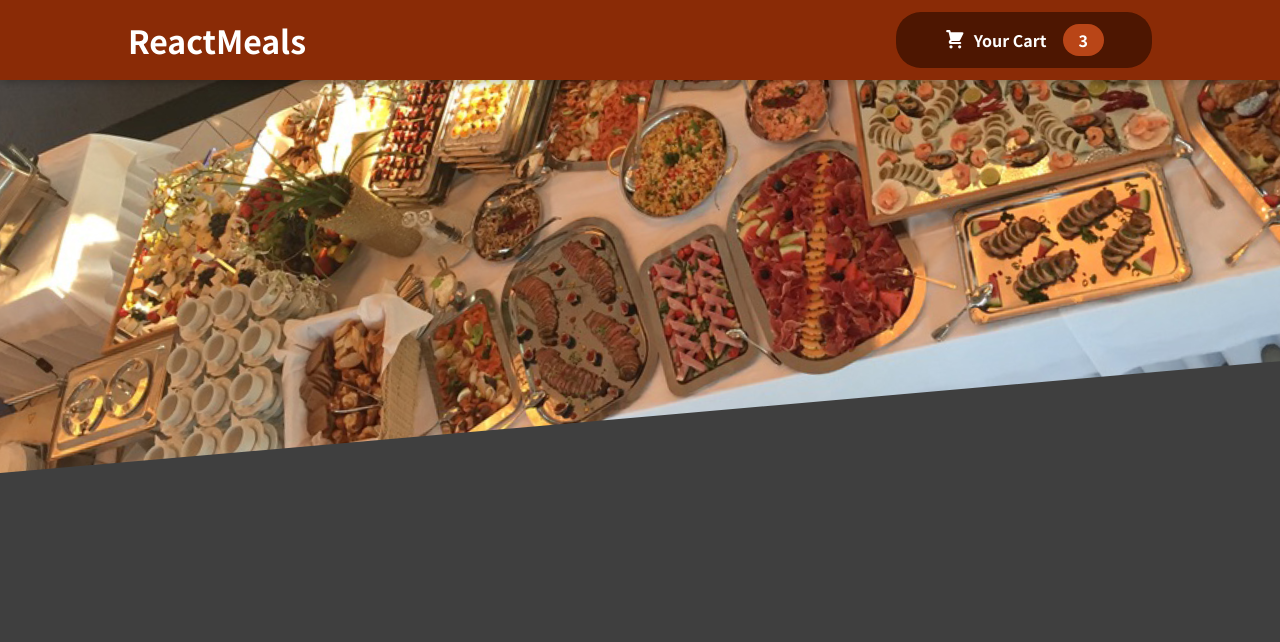
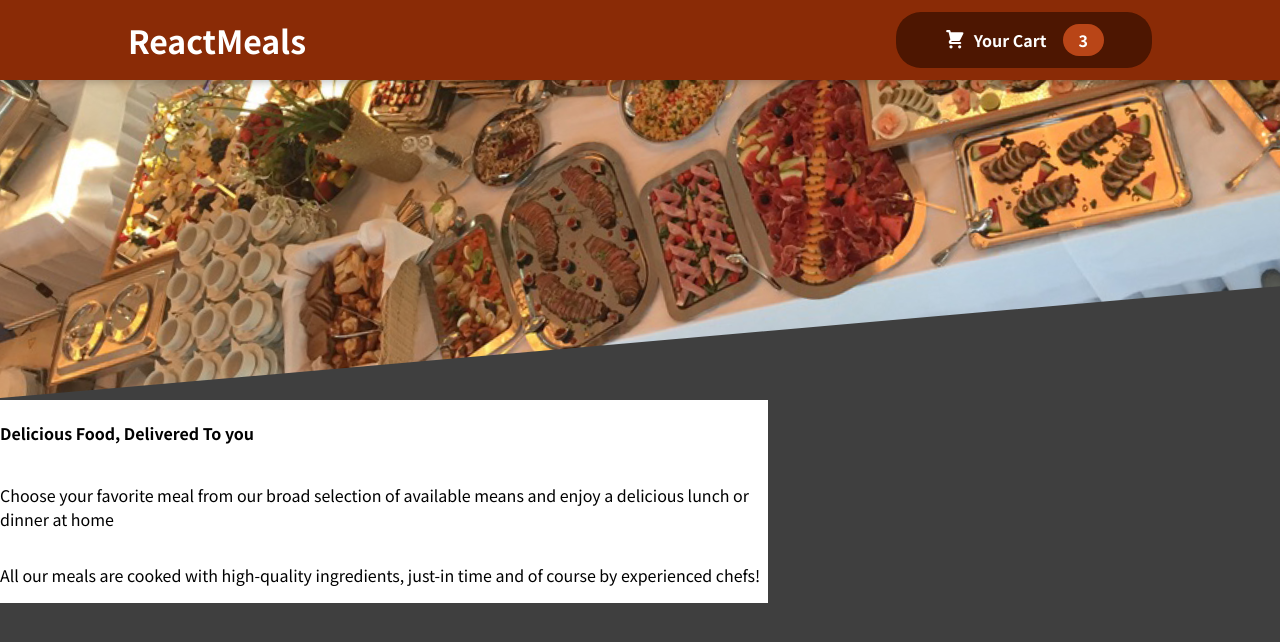
Before and after one commit to Ritukalpa99/reactjs-projects, a JavaScript app in the folder Creating a Restaurant Website/: page / in a window 1280 px wide. Shown: the top 642 px of the page. Built offline with nearby package versions, Linux system fonts and the light colour scheme.

Commit message:
Add summary done

```diff
--- a/Creating a Restaurant Website/src/App.js
+++ b/Creating a Restaurant Website/src/App.js
@@ -1,10 +1,10 @@
 import Header from "./components/Layout/Header";
-
+import Meals from "./components/Meals/Meals";
 function App() {
   return (
     <>
-      <h2>Let's get started!</h2>
       <Header />
+      <Meals />
     </>
   );
 }
--- /dev/null
+++ b/Creating a Restaurant Website/src/components/Meals/Meals.js
@@ -0,0 +1,11 @@
+import classes from "./Meals.module.css"
+
+const Meals = () => {
+    return <section className={classes.section}>
+    <h4>Delicious Food, Delivered To you</h4>
+    <p>Choose your favorite meal from our broad selection of available means and enjoy a delicious lunch or dinner at home</p>
+    <p>All our meals are cooked with high-quality ingredients, just-in time and of course by experienced chefs!</p>
+    </section>
+}
+
+export default Meals;
--- /dev/null
+++ b/Creating a Restaurant Website/src/components/Meals/Meals.module.css
@@ -0,0 +1,6 @@
+section {
+    background-color: white;
+    width: 60%;
+    display: flex;
+    flex-direction: column;
+}
```
Also changed, not shown: Creating a Restaurant Website/src/components/Meals/AvailableMeals.js (added), Creating a Restaurant Website/src/components/Meals/MealsSummary.js (added).
